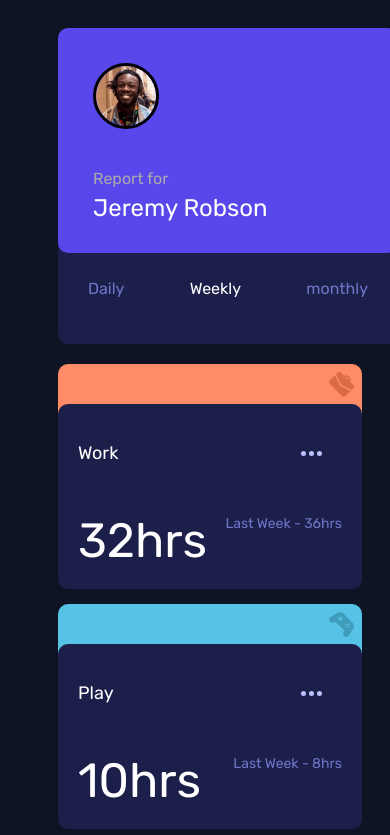
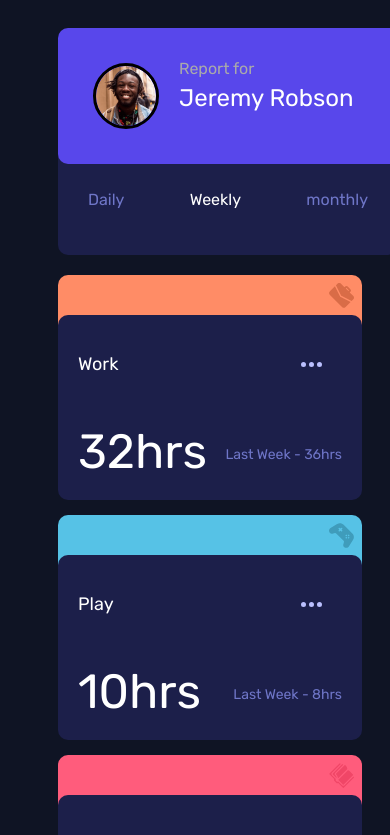
Before and after one commit to aswin-c39/time-tracking-dashboard, a React (Vite) app: page / in a window 390 px wide. Shown: the top 835 px of the page. Built offline with nearby package versions, Linux system fonts and the light colour scheme.

Commit message:
mobile test-10

```diff
--- a/src/App.scss
+++ b/src/App.scss
@@ -38,7 +38,7 @@ body{
     border-radius: 100px;
   }
 
-  .profile-text{
+  .report-for{
     margin-left: 20px;
     margin-bottom: -10px;
     color: #aaa;
@@ -192,7 +192,10 @@ body{
   .profile-card {
     max-width: 100%;
     padding: 15px;
+    margin-right: 10px;
     height: auto;
+    display: flex;
+    flex-direction: row;
 
     .profile-pic {
       height: 60px;
@@ -205,7 +208,7 @@ body{
 
   .timeframe-card {
     max-width: 100%;
-    margin-right: 30px;
+    margin-right: 40px;
     .time-filters{
       display: flex;
       flex-direction: row;
@@ -237,7 +240,7 @@ body{
 
     .previous {
       font-size: 1.2rem;
-      margin-top: 10px;
+      margin-top: 50px;
     }
   }
 
--- a/src/profileCard.jsx
+++ b/src/profileCard.jsx
@@ -5,8 +5,10 @@ function ProfileCard(){
     return(
         <div className="profile-card">
             <img src={ProfilePic} className="profile-pic"></img>
-            <p className="profile-text">Report for</p>
-            <h1>Jeremy Robson</h1>
+            <div className="profile-text">
+                <p className="report-for">Report for</p>
+                <h1>Jeremy Robson</h1>
+            </div>
         </div>
     );
 }
```
